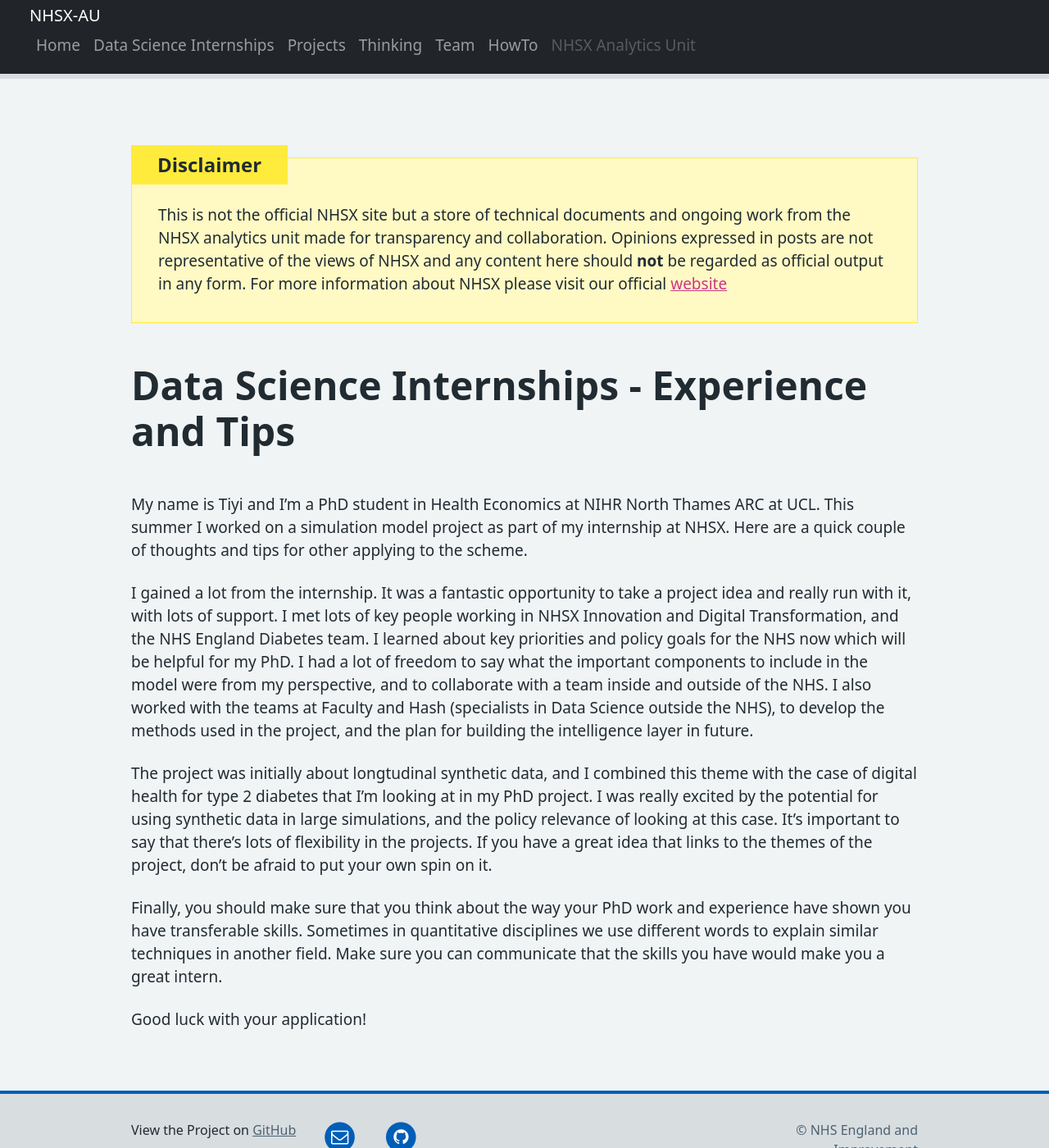
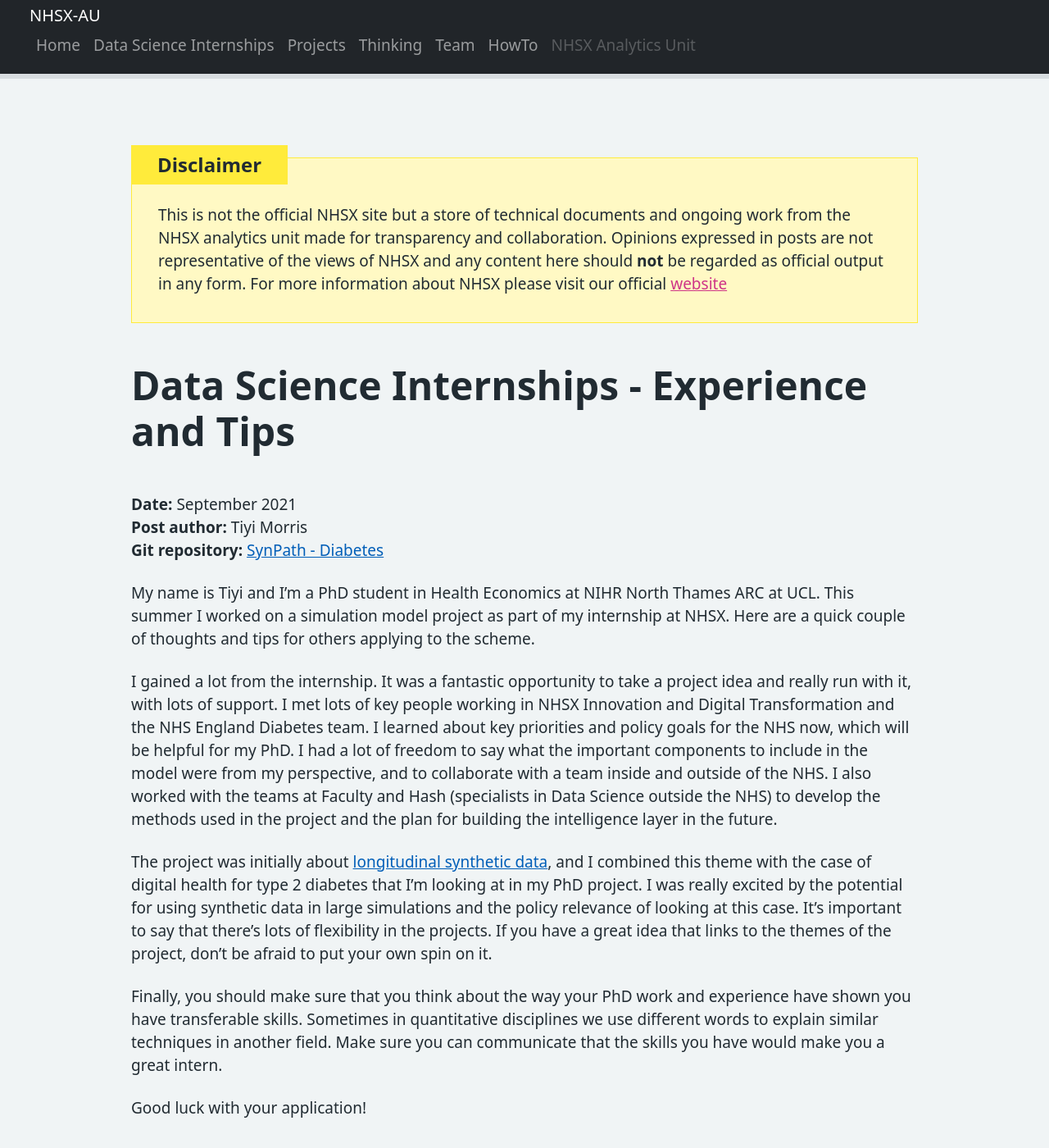
Before and after one commit to nhsx/AnalyticsUnit, a Jekyll site: the page built from DSInternWave1Experience.md, in a window 1280 px wide and 1400 px high. Shown: the whole window at 82% size. Built offline with Jekyll 4.4.1, drawn with Linux system fonts in a browser that asks for light colours.

Commit message:
Reviewed post
Review of OSExperience post

```diff
--- a/DSInternWave1Experience.md
+++ b/DSInternWave1Experience.md
@@ -7,11 +7,15 @@ permalink: DSInternWave1Experience.html
 
 # {{page.title}}
 
-My name is Tiyi and I’m a PhD student in Health Economics at NIHR North Thames ARC at  UCL. This summer I worked on a simulation model project as part of my internship at NHSX. Here are a quick couple of thoughts and tips for other applying to the scheme.
+**Date:** September 2021\\
+**Post author:** Tiyi Morris\\
+**Git repository:** [SynPath - Diabetes](https://github.com/nhsx/SynPath_Diabetes)
 
-I gained a lot from the internship. It was a fantastic opportunity to take a project idea and really run with it, with lots of support. I met lots of key people working in NHSX Innovation and Digital Transformation, and the NHS England Diabetes team. I learned about key priorities and policy goals for the NHS now which will be helpful for my PhD. I had a lot of freedom to say what the important components to include in the model were from my perspective, and to collaborate with a team inside and outside of the NHS. I also worked with the teams at Faculty and Hash (specialists in Data Science outside the NHS), to develop the methods used in the project, and the plan for building the intelligence layer in future.
+My name is Tiyi and I’m a PhD student in Health Economics at NIHR North Thames ARC at  UCL. This summer I worked on a simulation model project as part of my internship at NHSX. Here are a quick couple of thoughts and tips for others applying to the scheme.
 
-The project was initially about longtudinal synthetic data, and I combined this theme with the case of digital health for type 2 diabetes that I’m looking at in my PhD project. I was really excited by the potential for using synthetic data in large simulations, and the policy relevance of looking at this case. It’s important to say that there’s lots of flexibility in the projects. If you have a great idea that links to the themes of the project, don’t be afraid to put your own spin on it.
+I gained a lot from the internship. It was a fantastic opportunity to take a project idea and really run with it, with lots of support. I met lots of key people working in NHSX Innovation and Digital Transformation and the NHS England Diabetes team. I learned about key priorities and policy goals for the NHS now, which will be helpful for my PhD. I had a lot of freedom to say what the important components to include in the model were from my perspective, and to collaborate with a team inside and outside of the NHS. I also worked with the teams at Faculty and Hash (specialists in Data Science outside the NHS) to develop the methods used in the project and the plan for building the intelligence layer in the future.
+
+The project was initially about [longitudinal synthetic data](https://github.com/nhsx/nhsx-internship-projects/blob/gh-pages/projects/synthetic-data-exploration-longitudinal.md]), and I combined this theme with the case of digital health for type 2 diabetes that I’m looking at in my PhD project. I was really excited by the potential for using synthetic data in large simulations and the policy relevance of looking at this case. It’s important to say that there’s lots of flexibility in the projects. If you have a great idea that links to the themes of the project, don’t be afraid to put your own spin on it.
 
 Finally, you should make sure that you think about the way your PhD work and experience have shown you have transferable skills. Sometimes in quantitative disciplines we use different words to explain similar techniques in another field. Make sure you can communicate that the skills you have would make you a great intern.
 
```
